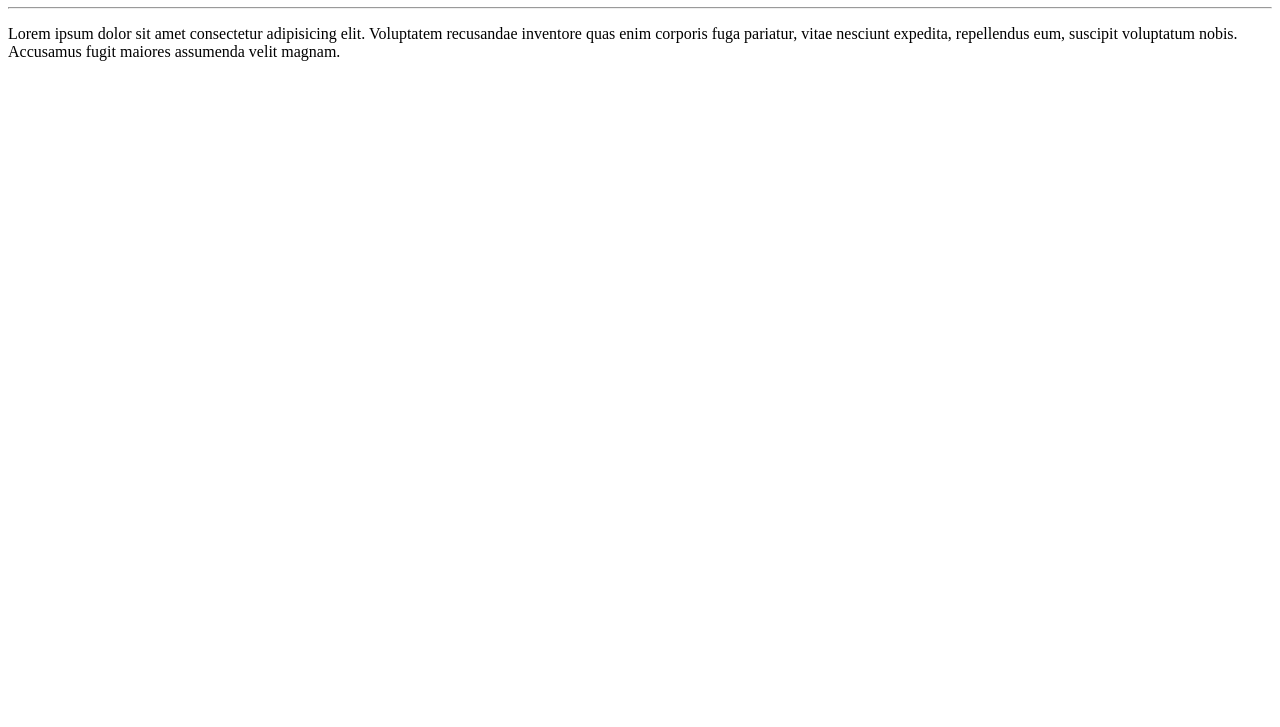
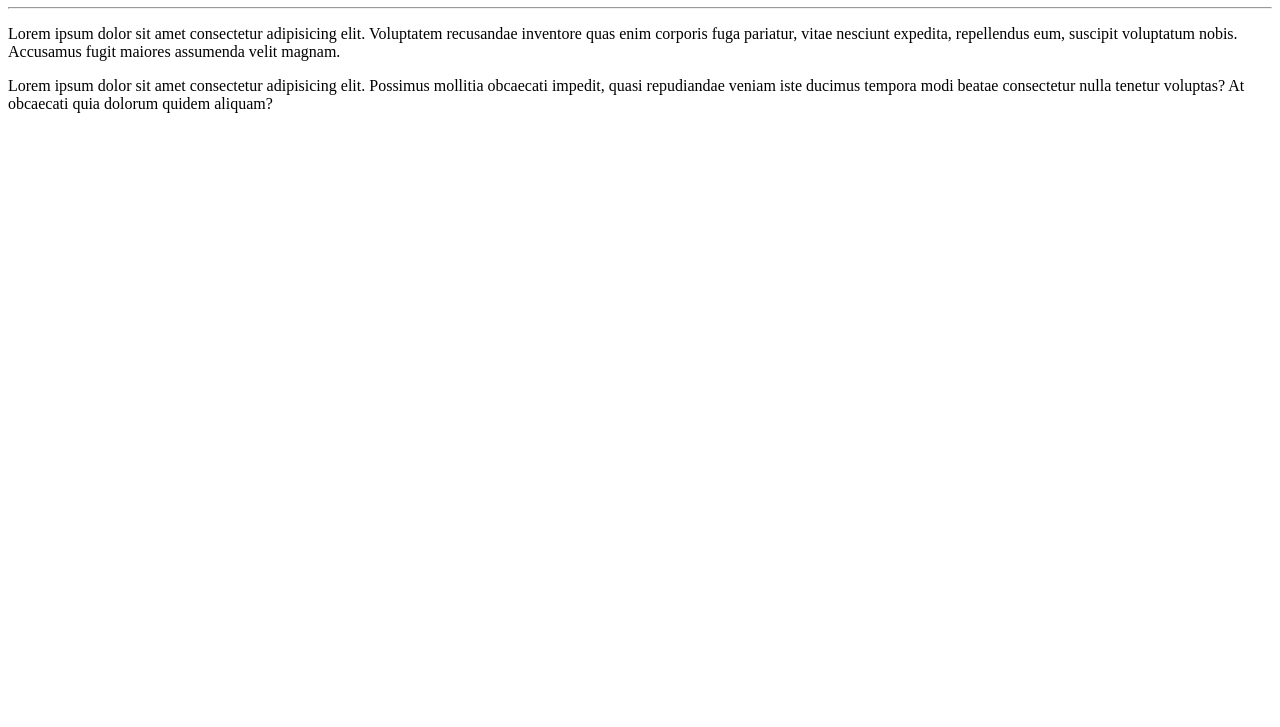
Before and after one commit to kleberfdev/Tabuada, a plain HTML site: page site-exemplo/index.html in a window 1280 px wide. Shown: the part 73-800 px from the top of the page. Drawn offline with Linux system fonts and the light colour scheme.

Commit message:
adicionei um parágrafo

```diff
--- a/site-exemplo/index.html
+++ b/site-exemplo/index.html
@@ -10,5 +10,6 @@
   <h1>Minha Tabuada</h1>
   <hr>
   <p>Lorem ipsum dolor sit amet consectetur adipisicing elit. Voluptatem recusandae inventore quas enim corporis fuga pariatur, vitae nesciunt expedita, repellendus eum, suscipit voluptatum nobis. Accusamus fugit maiores assumenda velit magnam.</p>
+  <p>Lorem ipsum dolor sit amet consectetur adipisicing elit. Possimus mollitia obcaecati impedit, quasi repudiandae veniam iste ducimus tempora modi beatae consectetur nulla tenetur voluptas? At obcaecati quia dolorum quidem aliquam?</p>
 </body>
 </html>
```
